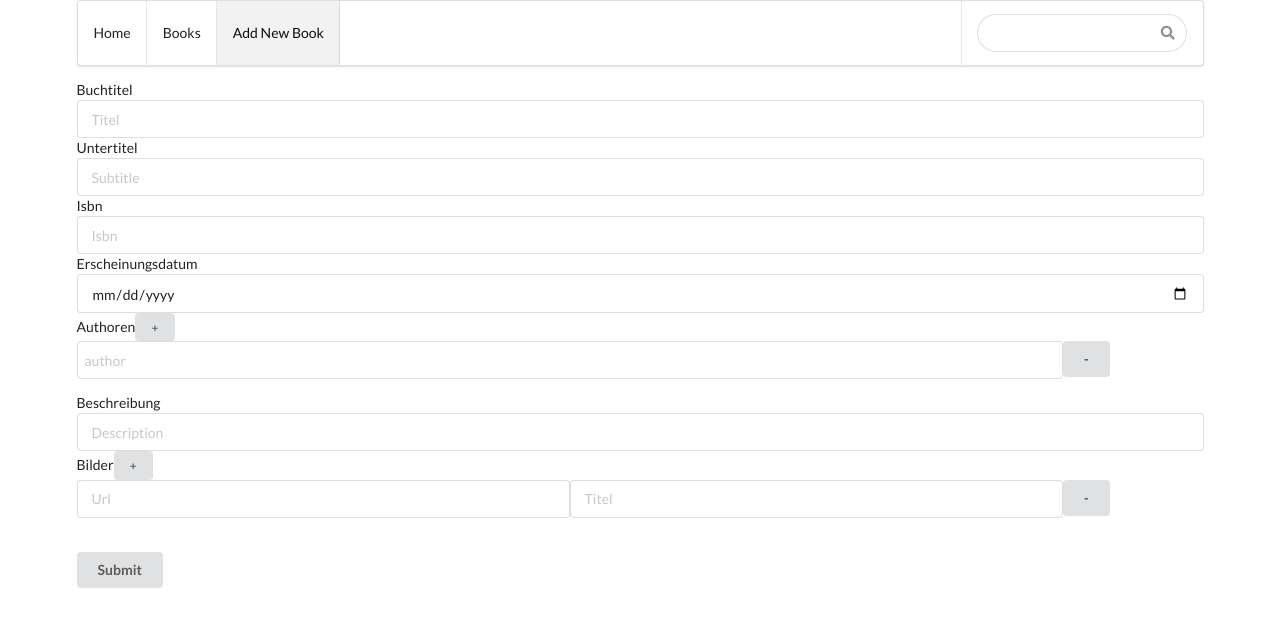
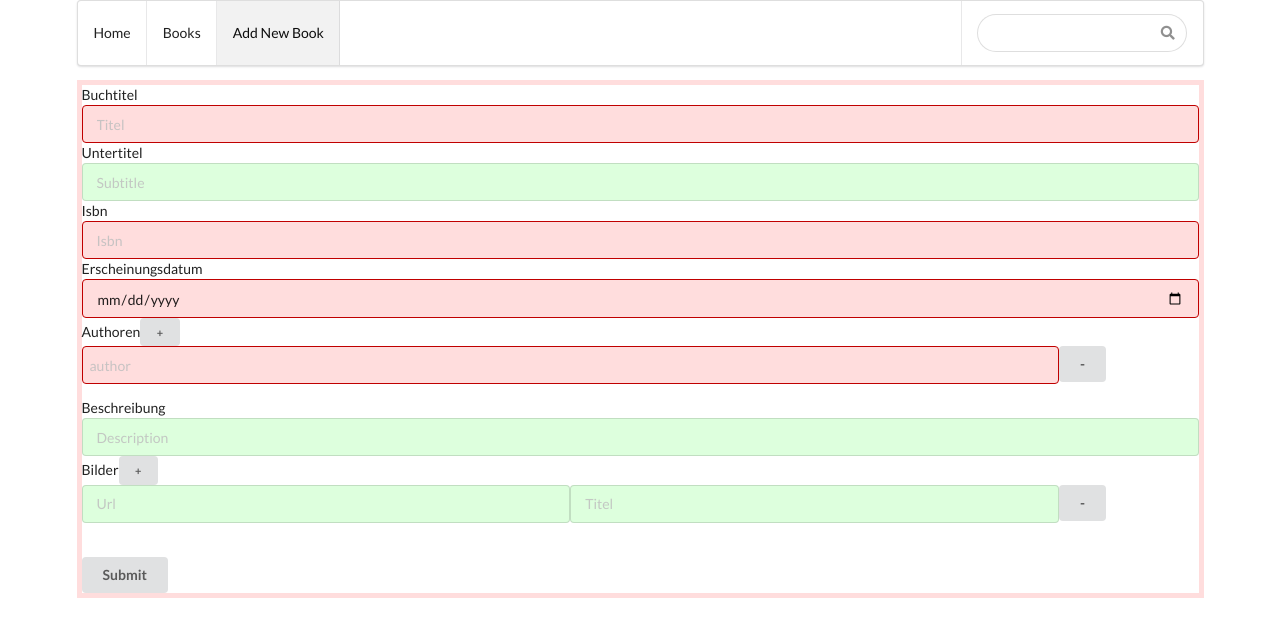
Before and after one commit to Jo-bot86/book-monkey, a React (Create React App) app: page /books/new in a window 1280 px wide. Shown: the top 636 px of the page. Built offline with nearby package versions, Linux system fonts and the light colour scheme.

Commit message:
add form validation

```diff
--- /dev/null
+++ b/src/components/BookForm.module.css
@@ -0,0 +1,24 @@
+.bookForm input:invalid {
+  background-color: #ffdddd !important;
+}
+
+.bookForm:invalid {
+  border: 5px solid #ffdddd;
+}
+
+.bookForm input:valid {
+  background-color: #ddffdd !important;
+}
+
+.bookForm:valid {
+  border: 5px solid #ddffdd;
+}
+
+.bookForm input:required {
+  border-color: #800000;
+  border-width: 3px;
+}
+
+.bookForm input:required:invalid {
+  border-color: #c00000;
+}
--- a/src/components/BookForm.tsx
+++ b/src/components/BookForm.tsx
@@ -2,6 +2,7 @@ import React, { ChangeEvent, FormEvent, useState } from 'react';
 import { useHistory } from 'react-router-dom';
 import { bookApi } from '../shared/BookApi';
 import { Thumbnail } from '../types/Book';
+import css from './BookForm.module.css';
 
 interface Props {
   isbn: string;
@@ -11,7 +12,7 @@ interface Props {
   subtitle: string;
   thumbnails: Thumbnail[];
   description: string;
-  isEdit: boolean
+  isEdit: boolean;
 }
 
 export default function BookForm(props: Props) {
@@ -46,7 +47,12 @@ export default function BookForm(props: Props) {
     newBook.description = description;
     newBook.thumbnails = thumbnails;
     isEdit
-      ? bookApi('PUT', `books/${isbn}`, () => history.push(`/books/${isbn}`), newBook)
+      ? bookApi(
+        'PUT',
+        `books/${isbn}`,
+        () => history.push(`/books/${isbn}`),
+        newBook
+      )
       : bookApi('POST', 'books', onShowList, newBook);
   };
 
@@ -103,7 +109,10 @@ export default function BookForm(props: Props) {
   };
 
   return (
-    <form className='ui form' onSubmit={(e) => handleSubmit(e)}>
+    <form
+      className={`ui form ${css.bookForm}`}
+      onSubmit={(e) => handleSubmit(e)}
+    >
       <label htmlFor='title'>Buchtitel</label>
       <input
         placeholder='Titel'
@@ -111,6 +120,7 @@ export default function BookForm(props: Props) {
         onChange={(e) => setTitle(e.target.value)}
         value={title}
         required
+        minLength={2}
       />
 
       <label htmlFor='subtitle'>Untertitel</label>
@@ -128,6 +138,8 @@ export default function BookForm(props: Props) {
         onChange={(e) => setIsbn(e.target.value)}
         value={isbn}
         required
+        pattern='\d{10}|\d{13}'
+        title='Die Isbn ist eine 10 oder 13 stellige Zahl'
       />
 
       <label htmlFor='published'>Erscheinungsdatum</label>
```
